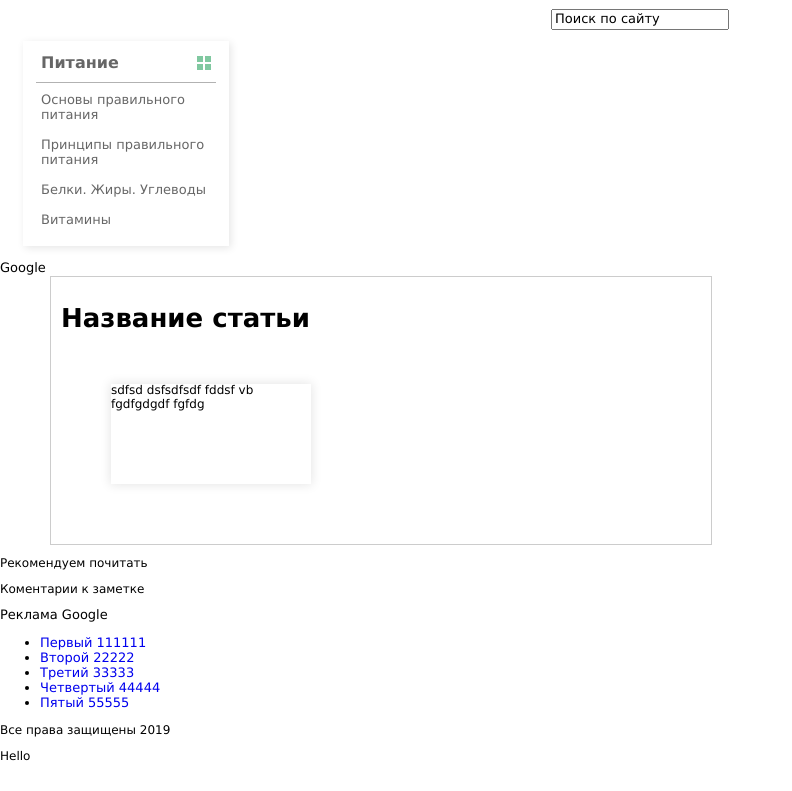
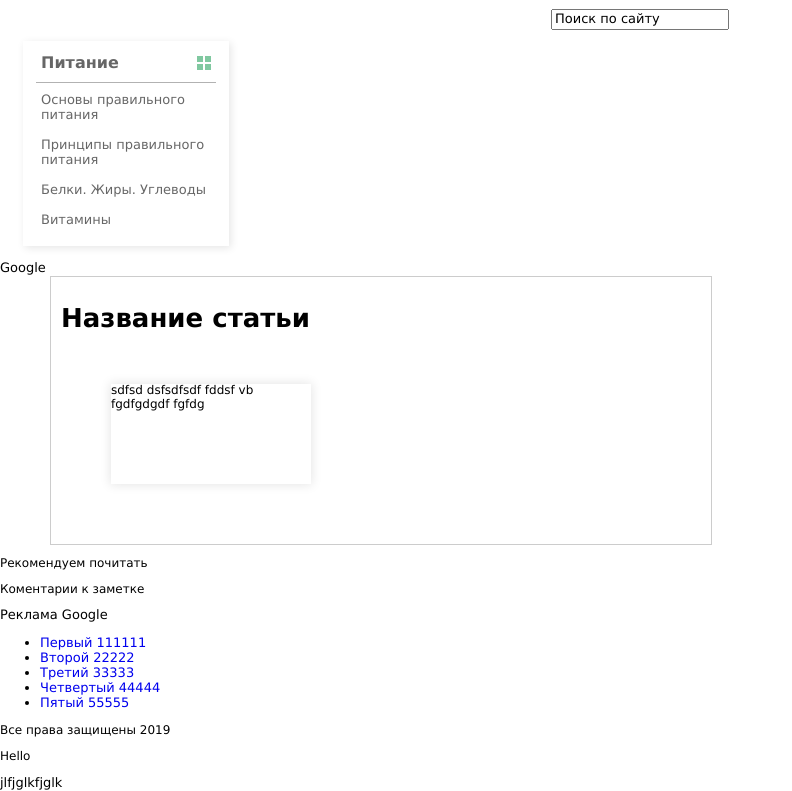
Before and after one commit to gidroadmin/pitanieplus, a plain HTML site: page index.htm in a window 1280 px wide. Shown: the part 368-1159 px from the top of the page, without its empty margins (0-792 px from the left). Drawn offline with nearby package versions, Linux system fonts and the light colour scheme.

Commit message:
secod commit

```diff
--- a/index.htm
+++ b/index.htm
@@ -78,6 +78,8 @@
 			<p>Hello</p>
 		</section>
 	</footer>
-
+				<a>
+					jlfjglkfjglk
+				</a>
 </body>
 </html>
```
